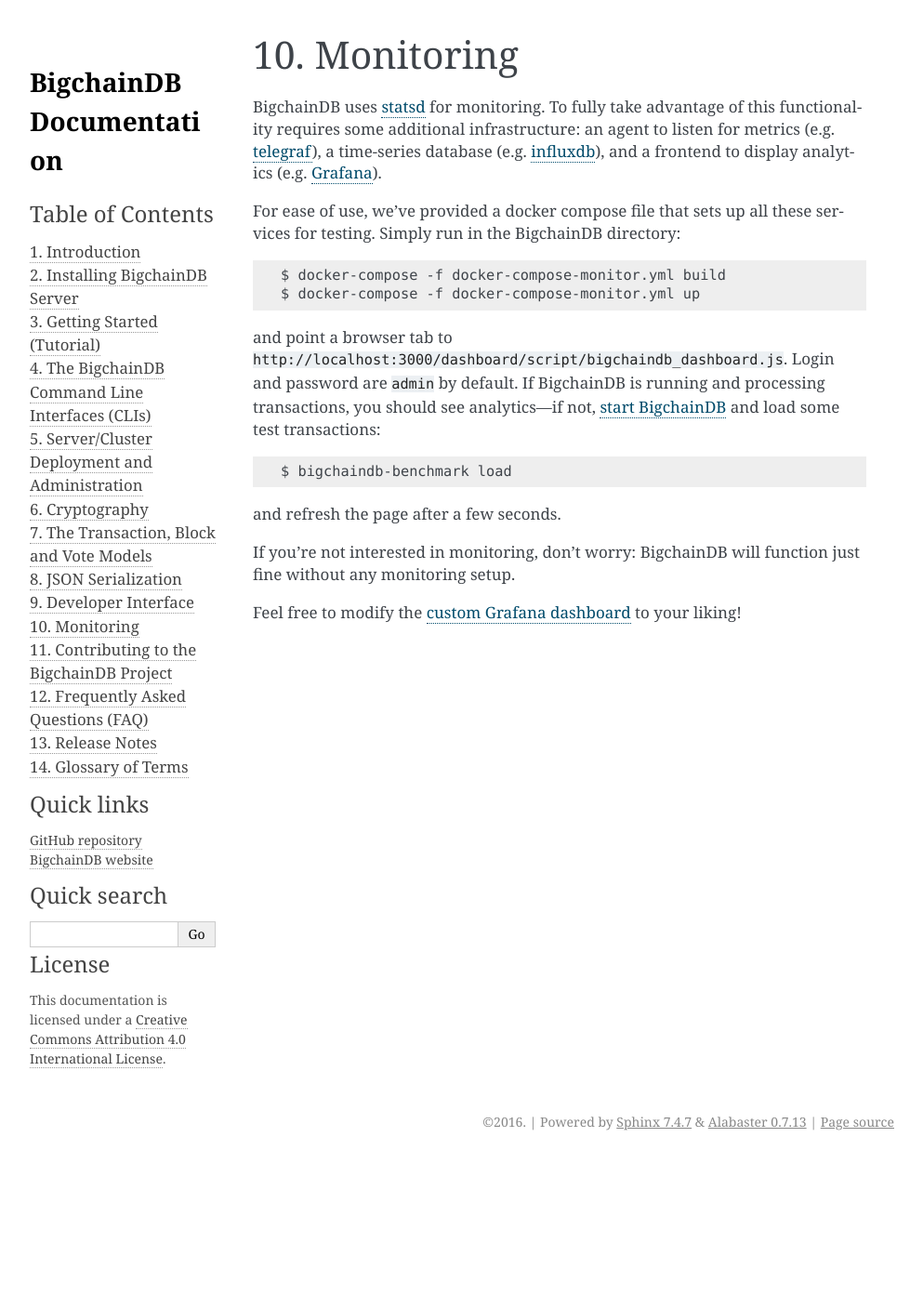
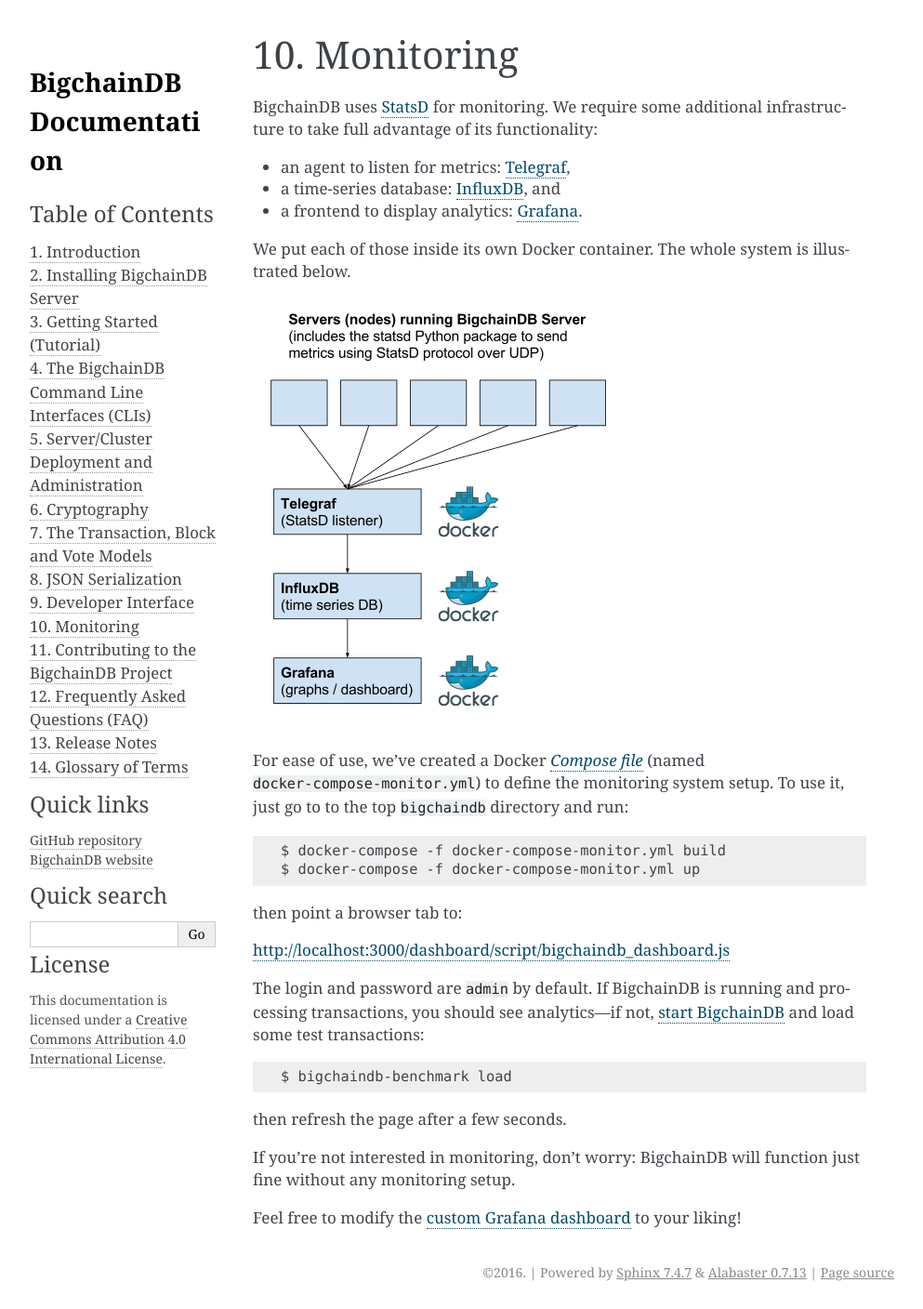
Before and after one commit to bigchaindb/bigchaindb, a Sphinx documentation site: the page built from docs/source/monitoring.md, in a window 1280 px wide. Shown: the whole page at 93% size, without its empty margins (148-1141 px from the left). Built offline with Sphinx 7.4.7, drawn with Linux system fonts in a browser that asks for light colours; before the commit the page ends 1246 px from its top, so only the background shows below that.

Commit message:
add diagram to monitoring section of docs

````diff
--- a/docs/source/monitoring.md
+++ b/docs/source/monitoring.md
@@ -1,21 +1,31 @@
 # Monitoring
 
-BigchainDB uses [statsd](https://github.com/etsy/statsd) for monitoring.  To fully take advantage of this functionality requires some additional infrastructure: an agent to listen for metrics (e.g. [telegraf](https://github.com/influxdata/telegraf)), a time-series database (e.g. [influxdb](https://influxdata.com/time-series-platform/influxdb/)), and a frontend to display analytics (e.g. [Grafana](http://grafana.org/)).
+BigchainDB uses [StatsD](https://github.com/etsy/statsd) for monitoring. We require some additional infrastructure to take full advantage of its functionality:
 
-For ease of use, we've provided a docker compose file that sets up all these services for testing. Simply run in the BigchainDB directory:
+* an agent to listen for metrics: [Telegraf](https://github.com/influxdata/telegraf),
+* a time-series database: [InfluxDB](https://influxdata.com/time-series-platform/influxdb/), and
+* a frontend to display analytics: [Grafana](http://grafana.org/).
 
+We put each of those inside its own Docker container. The whole system is illustrated below.
+
+![BigchainDB monitoring system diagram: Application metrics flow from servers running BigchainDB to Telegraf to InfluxDB to Grafana](./_static/monitoring_system_diagram.png)
+
+For ease of use, we've created a Docker [_Compose file_](https://docs.docker.com/compose/compose-file/) (named `docker-compose-monitor.yml`) to define the monitoring system setup. To use it, just go to to the top `bigchaindb` directory and run:
 ```text
 $ docker-compose -f docker-compose-monitor.yml build
 $ docker-compose -f docker-compose-monitor.yml up
 ```
 
-and point a browser tab to `http://localhost:3000/dashboard/script/bigchaindb_dashboard.js`.  Login and password are `admin` by default.  If BigchainDB is running and processing transactions, you should see analytics—if not, [start BigchainDB](installing.html#run-bigchaindb) and load some test transactions:
+then point a browser tab to:
 
+[http://localhost:3000/dashboard/script/bigchaindb_dashboard.js](http://localhost:3000/dashboard/script/bigchaindb_dashboard.js)
+
+The login and password are `admin` by default. If BigchainDB is running and processing transactions, you should see analytics—if not, [start BigchainDB](installing.html#run-bigchaindb) and load some test transactions:
 ```text
 $ bigchaindb-benchmark load
 ```
 
-and refresh the page after a few seconds.
+then refresh the page after a few seconds.
 
 If you're not interested in monitoring, don't worry: BigchainDB will function just fine without any monitoring setup.
 
````
Also changed, not shown: docs/source/_static/monitoring_system_diagram.png (added).
